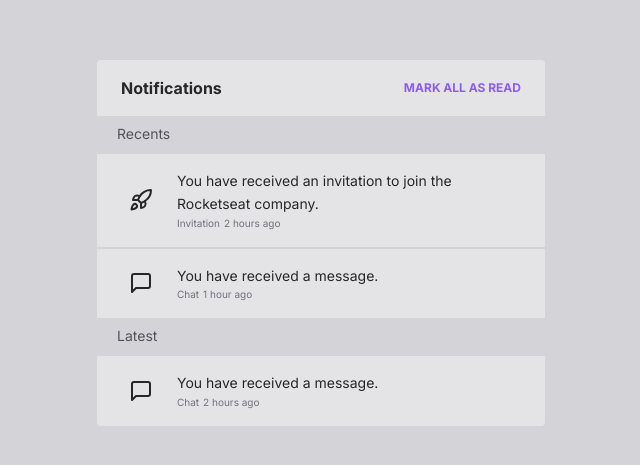
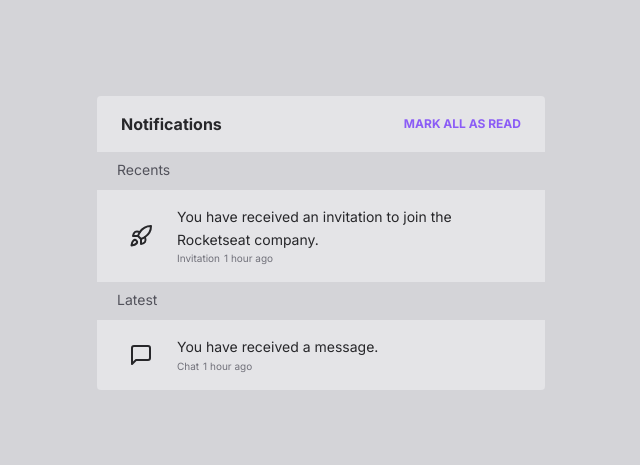
Before and after one commit to dv-script/widget-notifications, a Next.js app: page / in a window 1280 px wide. Shown: the part 157-622 px from the top of the page, without its empty margins (319-959 px from the left). Built offline with nearby package versions, Linux system fonts and the light colour scheme.

Commit message:
feat: funcionability on MarkAllAsRead and Actions

```diff
--- a/src/app/globals.css
+++ b/src/app/globals.css
@@ -2,7 +2,19 @@
 @tailwind components;
 @tailwind utilities;
 
+body {
+  -webkit-font-smoothing: anti-aliased;
+}
 
-body {
-    -webkit-font-smoothing: anti-aliased;
+.swiperToRight {
+  animation: swiperToRight 600ms ease-in;
 }
+
+@keyframes swiperToRight {
+  from {
+    transform: translateX(0);
+  }
+  to {
+    transform: translateX(100%);
+  }
+}
--- /dev/null
+++ b/src/components/Actions/type.ts
@@ -0,0 +1,3 @@
+export interface ActionsProps {
+    clicked: () => void;
+}
--- a/src/components/Notification/index.tsx
+++ b/src/components/Notification/index.tsx
@@ -1,32 +1,57 @@
-"use client"
+"use client";
 
 import { motion } from "framer-motion";
-import { PropsWithChildren, useState } from "react";
+import { PropsWithChildren, useEffect, useState } from "react";
 import { NotificationProps } from "./type";
 
 import Actions from "../Actions";
 import Dismiss from "../Dismiss";
 import IconNotification from "../IconNotification";
 
-export default function Notification({ hoursAgo, typeNotification, textNotification, icon }:PropsWithChildren<NotificationProps>) {
-
+export default function Notification({
+  hoursAgo,
+  typeNotification,
+  textNotification,
+  icon,
+  id,
+  clicked,
+  showFeed,
+}: PropsWithChildren<NotificationProps>) {
   const [showOptions, setShowOptions] = useState(false);
 
   const toggleOptions = () => {
     setShowOptions((prev) => !prev);
   };
 
+  const handleClick = () => {
+    const x = clicked(id);
+    document.getElementById(x)?.classList.add("swiperToRight");
+  };
+
+  useEffect(() => {
+    if (showFeed) {
+      document.querySelectorAll(".notification").forEach((element) => {
+        element.classList.add("swiperToRight");
+      });
+    }
+  }, [showFeed]);
+
   return (
-        <>
-            <div className="bg-zinc-200 dark:bg-text px-8 py-4 flex items-start gap-6 cursor-pointer" onClick={toggleOptions}>
-                <IconNotification
-                    selectedIcon={icon}
-                />
+    <div
+      id={id}
+      className="notification bg-zinc-200 dark:bg-text px-8 py-4 flex items-start gap-6 cursor-pointer"
+      onClick={toggleOptions}
+    >
+      <IconNotification selectedIcon={icon} />
       <div className="flex-1 flex flex-col">
-                    <p className="text-sm leading-relaxed text-zinc-800 dark:text-zinc-100">{textNotification}</p>
+        <p className="text-sm leading-relaxed text-zinc-800 dark:text-zinc-100">
+          {textNotification}
+        </p>
         <div className="flex items-center gap-1 text-2xs text-zinc-500 dark:text-zinc-400">
           <span>{typeNotification}</span>
-                        <span>{hoursAgo} hour{hoursAgo > 1 ? 's' : ''} ago</span>
+          <span>
+            {hoursAgo} hour{hoursAgo > 1 ? "s" : ""} ago
+          </span>
         </div>
       </div>
 
@@ -36,11 +61,9 @@ export default function Notification({ hoursAgo, typeNotification, textNotificat
           animate={{ opacity: 1, transition: { duration: 0.1 } }}
           className="m-auto"
         >
-                        {icon === "Chat" ? <Dismiss /> : <Actions />}
+          {icon === "Chat" ? <Dismiss /> : <Actions clicked={handleClick} />}
         </motion.div>
       )}
-
     </div>
-        </>
-    )
+  );
 }
--- a/src/components/Notification/type.ts
+++ b/src/components/Notification/type.ts
@@ -1,6 +1,9 @@
 export interface NotificationProps {
-    hoursAgo: number;
-    typeNotification: string;
-    textNotification: string;
-    icon: string;
+  hoursAgo: number;
+  typeNotification: string;
+  textNotification: string;
+  icon: string;
+  id: string;
+  clicked(id: string): string;
+  showFeed: boolean;
 }
--- a/src/components/Widget/Widget.tsx
+++ b/src/components/Widget/Widget.tsx
@@ -1,53 +1,102 @@
-"use client"
+"use client";
 
 import { useState } from "react";
 
 import Feed from "../Feed";
 import Notification from "../Notification";
 import MarkAllAsRead from "../MarkAllAsRead";
+import EmptyNotification from "../EmptyNotification";
+
+const notificationsTest1 = [
+  {
+    id: "1",
+    hoursAgo: 1,
+    typeNotification: "Invitation",
+    textNotification:
+      "You have received an invitation to join the Rocketseat company.",
+    icon: "Rocket",
+  },
+];
+
+const notificationsTest2 = [
+  {
+    id: "2",
+    hoursAgo: 1,
+    typeNotification: "Chat",
+    textNotification: "You have received a message.",
+    icon: "Chat",
+  },
+];
 
 export default function Widget() {
-
   const [showFeed, setShowFeed] = useState(false);
+  const [notificationsList1, setNotificationsList1] =
+    useState(notificationsTest1);
+  const [notificationsList2, setNotificationsList2] =
+    useState(notificationsTest2);
 
   return (
     <div className="w-[448px] rounded overflow-hidden">
-
       <header className=" bg-zinc-200 dark:bg-zinc-900 py-4 px-6 flex items-center justify-between">
         <span className="font-bold">Notifications</span>
         <MarkAllAsRead
-                    setAllAsRead={ (readed:boolean) => setShowFeed(readed) }
+          setAllAsRead={(readed: boolean) => {
+            setTimeout(() => {
+              setNotificationsList1([]);
+              setNotificationsList2([]);
+            }, 600);
+            setShowFeed(readed);
+          }}
         />
       </header>
-
-            { !showFeed ? (
-                <>
       <Feed feedTitle="Recents">
+        { notificationsList1.length !== 0 ? (
+            notificationsList1.map(
+          ({ id, hoursAgo, icon, textNotification, typeNotification }) => (
             <Notification
-                            hoursAgo={2}
-                            icon="Rocket"
-                            typeNotification="Invitation"
-                            textNotification="You have received an invitation to join the Rocketseat company."
+              clicked={(identificator) => {
+                setTimeout(() => {
+                  setNotificationsList1((prev) =>
+                    prev.filter(({ id }) => id !== identificator)
+                  );
+                }, 600);
+                return id;
+              }}
+              id={id}
+              key={id}
+              hoursAgo={hoursAgo}
+              icon={icon}
+              typeNotification={typeNotification}
+              textNotification={textNotification}
+              showFeed={showFeed}
             />
-                        <Notification
-                            hoursAgo={1}
-                            icon="Chat"
-                            typeNotification="Chat"
-                            textNotification="You have received a message."
-                        />
+          )
+        )): <EmptyNotification />}
       </Feed>
       <Feed feedTitle="Latest">
+      { notificationsList2.length !== 0 ? (
+            notificationsList2.map(
+          ({ id, hoursAgo, icon, textNotification, typeNotification }) => (
             <Notification
-                            hoursAgo={2}
-                            icon="Chat"
-                            typeNotification="Chat"
-                            textNotification="You have received a message."
+              clicked={(identificator) => {
+                setTimeout(() => {
+                  setNotificationsList2((prev) =>
+                    prev.filter(({ id }) => id !== identificator)
+                  );
+                }, 600);
+                return id;
+              }}
+              id={id}
+              key={id}
+              hoursAgo={hoursAgo}
+              icon={icon}
+              typeNotification={typeNotification}
+              textNotification={textNotification}
+              showFeed={showFeed}
             />
+          )
+        )): <EmptyNotification />}
       </Feed>
-                </>
-             ): null}
-
-
     </div>
-    )
+  );
 }
```
Lines whose indentation alone changed are shown as unchanged.
